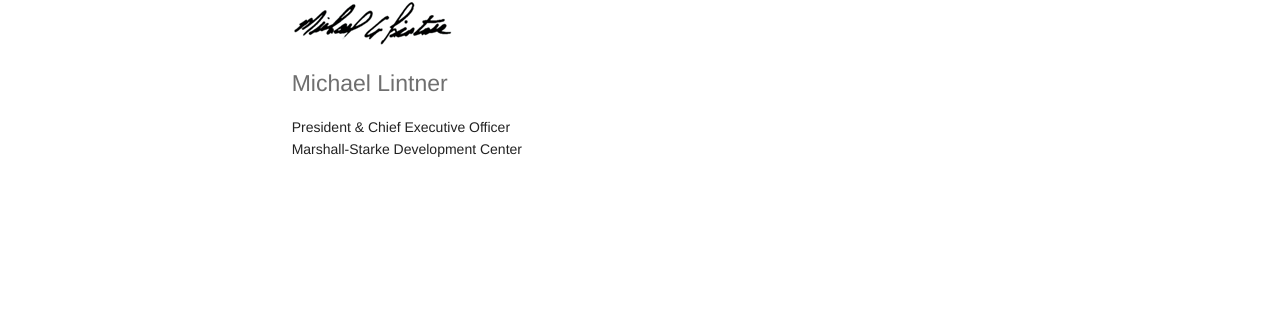
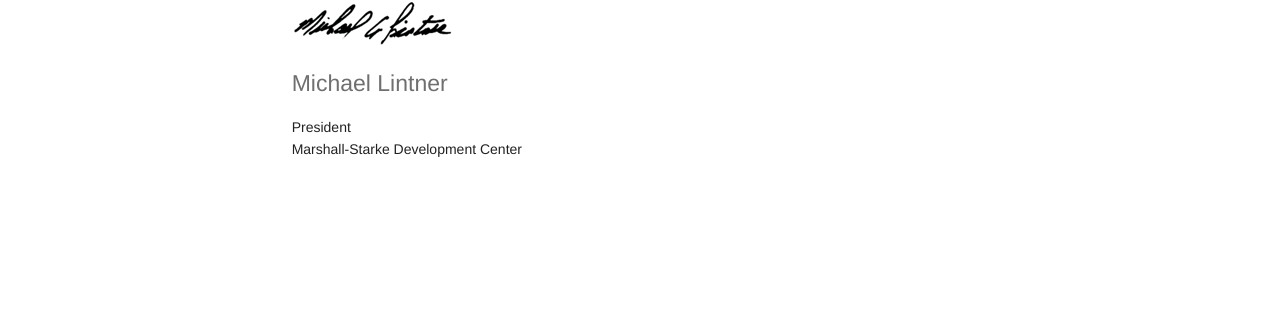
Before and after one commit to leviwilson/marshall-starke.org, a Jekyll site: the page built from report/message.md, in a window 1280 px wide. Shown: the part 573-884 px from the top of the page. Built offline with Jekyll 4.4.1, drawn with Linux system fonts in a browser that asks for light colours; nearby versions of some CDN libraries.

Commit message:
remove CEO moniker

```diff
--- a/report/message.md
+++ b/report/message.md
@@ -14,5 +14,5 @@ I am confident MSDC will continue to grow, prosper, and serve. Once again, I wan
 ![Michael Lintner](/images/mike_signature.png)
 
 <h4 class="subheader" id="overview">Michael Lintner</h4>
-President & Chief Executive Officer
+President
 Marshall-Starke Development Center
```
